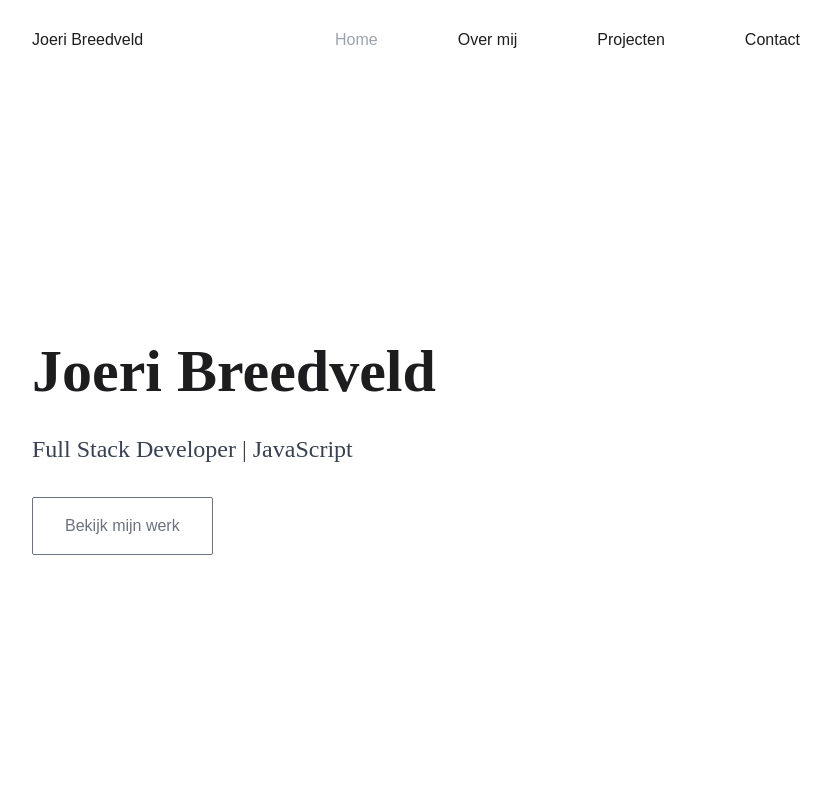
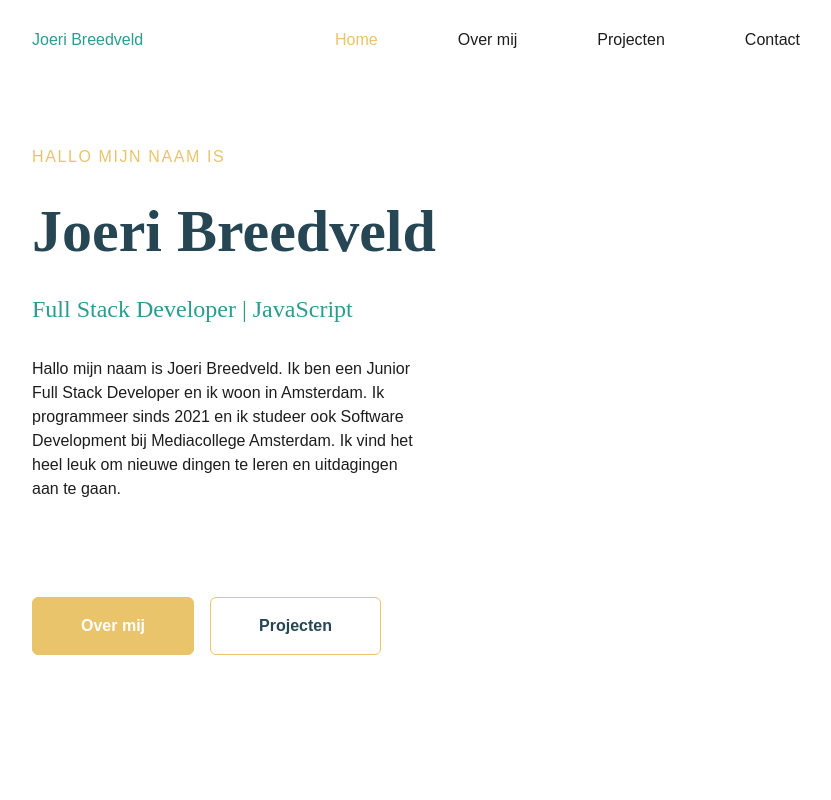
Before and after one commit to joeribreedveld/portfolio-website-v4, a Next.js app: page / in a window 1280 px wide. Shown: the top 800 px of the page, without its empty margins (224-1055 px from the left). Built offline with nearby package versions, Linux system fonts and the light colour scheme.

Commit message:
feat(color): add color palette, change text and button colors, change padding and fonts and add some homepage elements

```diff
--- a/components/Navbar.tsx
+++ b/components/Navbar.tsx
@@ -13,7 +13,7 @@ function Navbar() {
 		<>
 			<nav className='fixed page-padding-x flex justify-between w-full py-6 items-center bg-white flex-col md:flex-row'>
 				<div className='flex justify-between w-full md:w-[unset]'>
-					<h3 onClick={() => router.push("/")} className='hover:cursor-pointer border-black'>
+					<h3 onClick={() => router.push("/")} className='hover:cursor-pointer border-black text-secondary'>
 						Joeri Breedveld
 					</h3>
 					<button
@@ -35,7 +35,7 @@ function Navbar() {
 							className='md:hidden'
 						>
 							<Link href='/'>
-								<a className={router.pathname == "/" ? "text-gray-400 hover:cursor-default" : ""}>Home</a>
+								<a className={router.pathname == "/" ? "text-tertiary hover:cursor-default" : ""}>Home</a>
 							</Link>
 						</li>
 						<li
@@ -45,7 +45,7 @@ function Navbar() {
 							className='md:hidden'
 						>
 							<Link href='/about'>
-								<a className={router.pathname == "/about" ? "text-gray-400 hover:cursor-default" : ""}>Over mij</a>
+								<a className={router.pathname == "/about" ? "text-tertiary hover:cursor-default" : ""}>Over mij</a>
 							</Link>
 						</li>
 						<li
@@ -55,7 +55,7 @@ function Navbar() {
 							className='md:hidden'
 						>
 							<Link href='/projects'>
-								<a className={router.pathname == "/projects" ? "text-gray-400 hover:cursor-default" : ""}>Projecten</a>
+								<a className={router.pathname == "/projects" ? "text-tertiary hover:cursor-default" : ""}>Projecten</a>
 							</Link>
 						</li>
 						<li
@@ -65,7 +65,7 @@ function Navbar() {
 							className='md:hidden'
 						>
 							<Link href='/contact'>
-								<a className={router.pathname == "/contact" ? "text-gray-400 hover:cursor-default" : ""}>Contact</a>
+								<a className={router.pathname == "/contact" ? "text-tertiary hover:cursor-default" : ""}>Contact</a>
 							</Link>
 						</li>
 					</ul>
@@ -75,22 +75,22 @@ function Navbar() {
 					<ul className='flex navbar-gap items-center'>
 						<li>
 							<Link href='/'>
-								<a className={router.pathname == "/" ? "text-gray-400 hover:cursor-default" : ""}>Home</a>
+								<a className={router.pathname == "/" ? "text-tertiary hover:cursor-default" : ""}>Home</a>
 							</Link>
 						</li>
 						<li>
 							<Link href='/about'>
-								<a className={router.pathname == "/about" ? "text-gray-400 hover:cursor-default" : ""}>Over mij</a>
+								<a className={router.pathname == "/about" ? "text-tertiary hover:cursor-default" : ""}>Over mij</a>
 							</Link>
 						</li>
 						<li>
 							<Link href='/projects'>
-								<a className={router.pathname == "/projects" ? "text-gray-400 hover:cursor-default" : ""}>Projecten</a>
+								<a className={router.pathname == "/projects" ? "text-tertiary hover:cursor-default" : ""}>Projecten</a>
 							</Link>
 						</li>
 						<li>
 							<Link href='/contact'>
-								<a className={router.pathname == "/contact" ? "text-gray-400 hover:cursor-default" : ""}>Contact</a>
+								<a className={router.pathname == "/contact" ? "text-tertiary hover:cursor-default" : ""}>Contact</a>
 							</Link>
 						</li>
 					</ul>
--- a/pages/about.tsx
+++ b/pages/about.tsx
@@ -6,7 +6,7 @@ const About: NextPage = () => {
 	return (
 		<div className='page-padding-x page-padding-y flex flex-col gap-16'>
 			<section>
-				<h2 className='text-2xl font-bold pb-8'>Over mij</h2>
+				<h2 className='text-2xl font-bold pb-4'>Over mij</h2>
 				<p className='md:w-2/4'>
 					Hallo mijn naam is Joeri Breedveld. Ik ben een Junior Full Stack Developer en ik woon in Amsterdam. Ik programmeer sinds 2021 en ik studeer ook Software Development bij
 					Mediacollege Amsterdam. Ik vind het heel leuk om nieuwe dingen te leren en uitdagingen aan te gaan.
--- a/pages/index.tsx
+++ b/pages/index.tsx
@@ -6,11 +6,19 @@ import { AiFillMail } from "react-icons/ai"
 // Functions
 const Home: NextPage = () => {
 	return (
-		<div className='page-padding-x page-padding-y justify-between h-screen flex gap-32'>
+		<div className='page-padding-x pb-16 pt-16 justify-between h-screen flex gap-32'>
 			<div className='flex justify-center flex-col'>
-				<h1 className='text-4xl text-black md:text-6xl pb-8 font-bold font-serif'>Joeri Breedveld</h1>
-				<h3 className='text-lg md:text-2xl pb-8 font-serif text-gray-700'>Full Stack Developer | JavaScript</h3>
-				<button className='button'>Bekijk mijn werk</button>
+				<h3 className='pb-8 font-mont tracking-widest text-tertiary'>HALLO MIJN NAAM IS</h3>
+				<h1 className='text-4xl text-primary md:text-6xl pb-8 font-bold font-serif'>Joeri Breedveld</h1>
+				<h3 className='text-lg md:text-2xl pb-8 font-serif text-secondary'>Full Stack Developer | JavaScript</h3>
+				<p className='pb-24 w-1/2'>
+					Hallo mijn naam is Joeri Breedveld. Ik ben een Junior Full Stack Developer en ik woon in Amsterdam. Ik programmeer sinds 2021 en ik studeer ook Software Development bij
+					Mediacollege Amsterdam. Ik vind het heel leuk om nieuwe dingen te leren en uitdagingen aan te gaan.
+				</p>
+				<div className='flex gap-4'>
+					<button className='button text-white border-tertiary bg-tertiary hover:text-primary hover:border hover:border-tertiary hover:bg-white'>Over mij</button>
+					<button className='button text-primary border-tertiary hover:text-white hover:bg-tertiary'>Projecten</button>
+				</div>
 			</div>
 		</div>
 	)
--- a/styles/globals.css
+++ b/styles/globals.css
@@ -23,7 +23,7 @@
 
 @layer components {
     .button {
-        @apply py-4 rounded-sm px-8 w-fit border text-gray-500 border-gray-500 hover:bg-gray-100
+        @apply py-4 rounded-md px-12 w-fit font-bold border transition duration-200
     }
 }
 
--- a/tailwind.config.js
+++ b/tailwind.config.js
@@ -12,6 +12,11 @@ module.exports = {
 			},
 			colors: {
 				black: "#1D1D1F",
+				primary: "#264653",
+				secondary: "#2a9d8f",
+				tertiary: "#e9c46a",
+				quaternary: "#f4a261",
+				quinary: "#e76f51",
 			},
 		},
 	},
```
